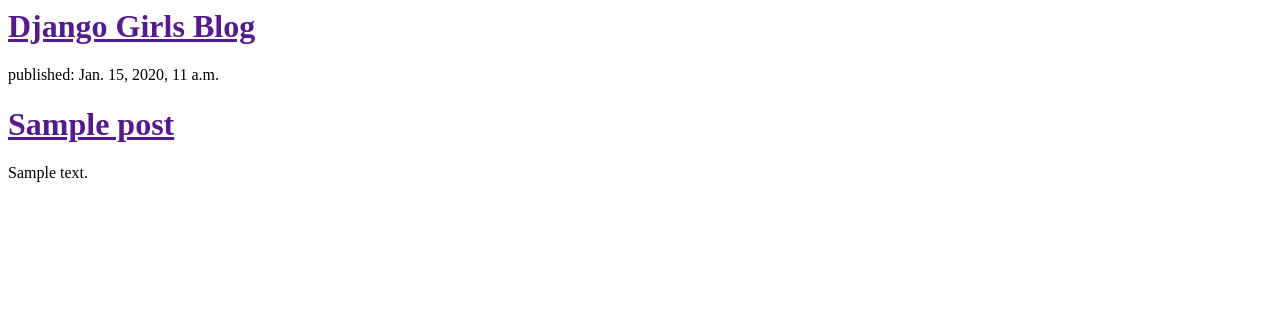
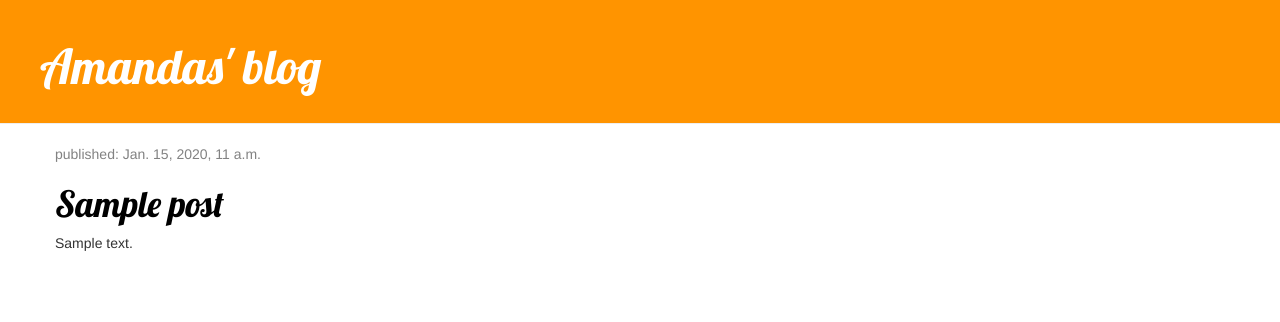
Before and after one commit to razmooz/my-first-blog, a Django app: template blog/templates/blog/post_list.html in a window 1280 px wide. Shown: the top 322 px of the page. Run offline with Django 3.2, Linux system fonts and the light colour scheme; the template is opened without the code that fills it: values that come from a table or form of the project are taken from there, others are empty; tables that the repository leaves empty hold one stand-in row (values such as "Sample post"); some libraries are stand-ins or nearby versions.

Commit message:
Added view and template for detailed blog post as well as CSS for the site.

```diff
--- /dev/null
+++ b/blog/static/css/blog.css
@@ -0,0 +1,46 @@
+.page-header {
+    background-color: #ff9400;
+    margin-top: 0;
+    padding: 20px 20px 20px 40px;
+}
+
+.page-header h1, .page-header h1 a, .page-header h1 a:visited, .page-header h1 a:active {
+    color: #ffffff;
+    font-size: 36pt;
+    text-decoration: none;
+}
+
+.content {
+    margin-left: 40px;
+}
+
+h1, h2, h3, h4 {
+    font-family: 'Lobster', cursive;
+}
+
+.date {
+    color: #828282;
+}
+
+.save {
+    float: right;
+}
+
+.post-form textarea, .post-form input {
+    width: 100%;
+}
+
+.top-menu, .top-menu:hover, .top-menu:visited {
+    color: #ffffff;
+    float: right;
+    font-size: 26pt;
+    margin-right: 20px;
+}
+
+.post {
+    margin-bottom: 70px;
+}
+
+.post h1 a, .post h1 a:visited {
+    color: #000000;
+}
--- /dev/null
+++ b/blog/templates/blog/base.html
@@ -0,0 +1,26 @@
+{% load staticfiles %}
+<html>
+	<head>
+		<title>Amandas' blog</title>
+<link rel="stylesheet" href="//maxcdn.bootstrapcdn.com/bootstrap/3.2.0/css/bootstrap.min.css">
+<link rel="stylesheet" href="//maxcdn.bootstrapcdn.com/bootstrap/3.2.0/css/bootstrap-theme.min.css">
+<link href="//fonts.googleapis.com/css?family=Lobster&subset=latin,latin-ext" rel="stylesheet" type="text/css">
+<link rel="stylesheet" href="{% static 'css/blog.css' %}">
+
+	</head>
+
+	<body>
+    <div class="page-header">
+        <h1><a href="/">Amandas' blog</a></h1>
+    </div>
+    <div class="content container">
+        <div class="row">
+            <div class="col-md-8">
+            {% block content %}
+            {% endblock %}
+            </div>
+        </div>
+    </div>
+</body>
+	</body>
+</html>
--- a/blog/templates/blog/post_list.html
+++ b/blog/templates/blog/post_list.html
@@ -1,21 +1,14 @@
-<html>
-	<head>
-		<title>Amanda's blog</title>
-	</head>
+{% extends 'blog/base.html' %}
 
-	<body>
-		<div>
-			<h1><a href=""> Django Girls Blog </a></h1>
-		</div>
-
-		{% for post in posts %}
-			<div>
-				<p>published: {{ post.published_date }}</p>
-				<h1><a href="">{{ post.title }}</a></h1>
-				<p>{{ post.text|linebreaksbr }}</p>
+{% block content %}
+	{% for post in posts %}
+		<div class="post">
+		<div class="date">
+			<p>published: {{ post.published_date }}</p>
+			</div>
+			<h1><a href="{%url 'post_detail' pk=post.pk %}">{{ post.title }}</a></h1>
+			<p>{{ post.text|linebreaksbr }}</p>
 			</div>
 
-			{% endfor %}
-		</div>
-	</body>
-</html>
+	{% endfor %}
+{% endblock %}
--- a/blog/urls.py
+++ b/blog/urls.py
@@ -3,4 +3,5 @@
 
 urlpatterns = [
 	url(r'^$', views.post_list, name='post_list'),
+	url(r'^post/(?P<pk>\d+)/$', views.post_detail, name='post_detail'),
 ]
--- a/blog/views.py
+++ b/blog/views.py
@@ -1,9 +1,14 @@
 from django.shortcuts import render
 from django.utils import timezone
 from .models import Post
+from django.shortcuts import render, get_object_or_404
 
 # Create your views here.
 
 def post_list(request):
 	posts = Post.objects.filter(published_date__lte=timezone.now()).order_by('published_date')
 	return render(request, 'blog/post_list.html', {'posts': posts})
+
+def post_detail(request, pk):
+	post = get_object_or_404(Post, pk=pk)
+	return render(request, 'blog/post_detail.html', {'post': post})
--- a/mysite/urls.py
+++ b/mysite/urls.py
@@ -19,4 +19,5 @@
 urlpatterns = [
     url(r'^admin/', admin.site.urls),
     url(r'', include('blog.urls')),
+
 ]
```
Also changed, not shown: blog/templates/blog/post_detail.html (added, +13 -0 lines), 1 other file.
